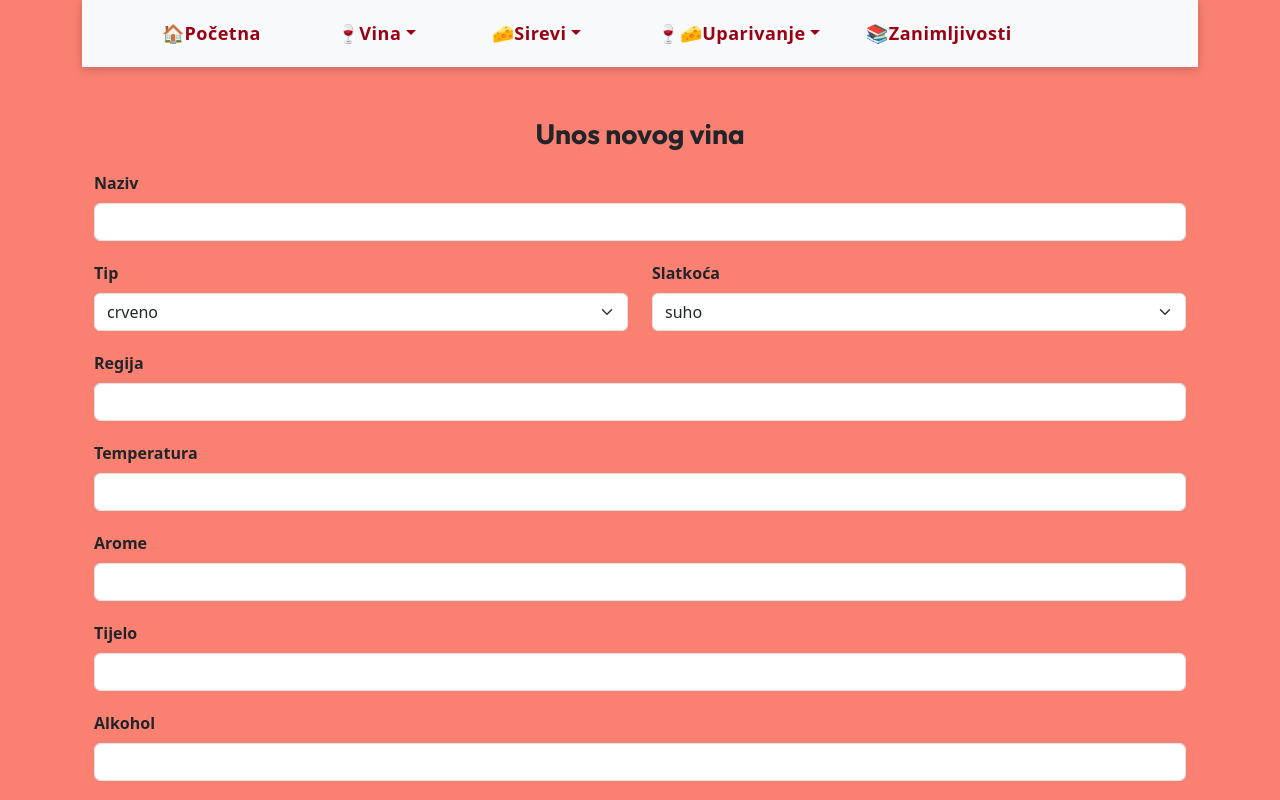
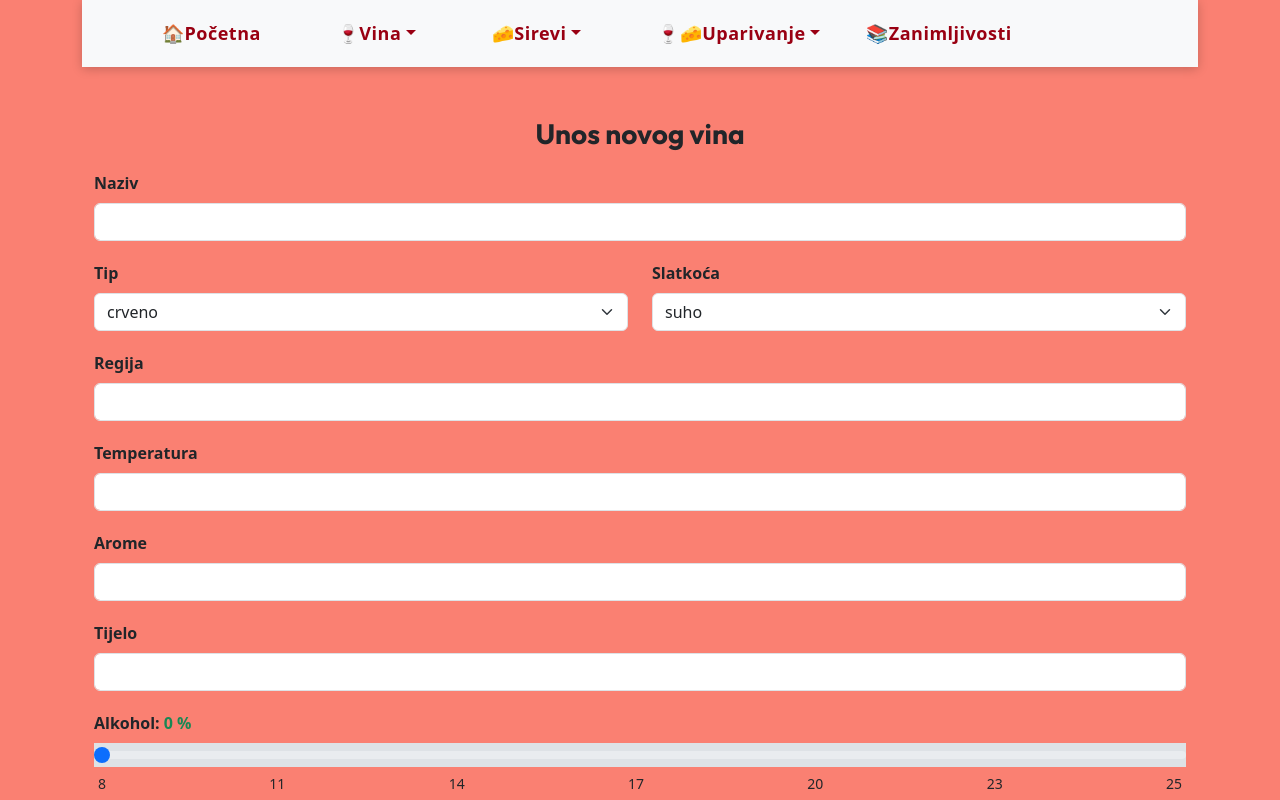
Before and after one commit to Tankred031/WineAndCheesePairingApp, a React (Vite) app: page /vina/novi in a window 1280 px wide. Shown: the top 800 px of the page. Built offline with nearby package versions, Linux system fonts and the light colour scheme.

Commit message:
Update VinaNovi.jsx

```diff
--- a/src/pages/vina/VinaNovi.jsx
+++ b/src/pages/vina/VinaNovi.jsx
@@ -2,11 +2,14 @@ import { Link, useNavigate } from "react-router-dom";
 import { RouteNames } from "../../constants";
 import { Button, Col, Form, Row } from "react-bootstrap";
 import VinaService from "../../services/vina/VinaService";
+import { useState } from "react";
 
 
 export default function VinaNovi() {
 
     const navigate = useNavigate()
+    const [alkohol, setAlkohol] = useState(0)
+
 
     async function dodaj(vino) {
         await VinaService.dodaj(vino).then(() => {
@@ -40,9 +43,19 @@ export default function VinaNovi() {
             slatkoca: podaci.get('slatkoca'),
             arome: podaci.get('arome'),
             tijelo: podaci.get('tijelo'),
-            alkohol: podaci.get('alkohol')
+            alkohol: alkohol
         })
     }
+
+    function getBoja(alkohol) {
+        if (alkohol <= 11) return '#198754'
+        if (alkohol <= 12) return '#ffc107'
+        if (alkohol <= 15) return '#dc3545'
+        return '#6f42c1'
+    }
+
+    const postotak = ((alkohol - 8) / (25 - 8)) * 100
+    const boja = getBoja(alkohol)
 
     return (
         <>
@@ -88,7 +101,7 @@ export default function VinaNovi() {
 
                 <Form.Group controlId="temperatura" className="form-group-custom">
                     <Form.Label className="form-label-custom">Temperatura</Form.Label>
-                    <Form.Control type="text" name="temperatura" required/>
+                    <Form.Control type="text" name="temperatura" required />
                 </Form.Group>
 
 
@@ -104,8 +117,34 @@ export default function VinaNovi() {
                 </Form.Group>
 
                 <Form.Group controlId="alkohol" className="form-group-custom">
-                    <Form.Label className="form-label-custom">Alkohol</Form.Label>
-                    <Form.Control type="text" name="alkohol" required />
+                    <Form.Label className="form-label-custom">
+                        Alkohol: <strong style={{ color: boja }}>
+                            {alkohol} %
+                        </strong></Form.Label>
+                    <Form.Range
+                        min="8"
+                        max="25"
+                        step="0.1"
+                        value={alkohol}
+                        onChange={(e) => setAlkohol(parseFloat(e.target.value))}
+                        style={{
+                            background: `linear-gradient(to right,
+                        ${boja} 0%,
+                        ${boja} ${postotak}%,
+                        #dee2e6 ${postotak}%,
+                        #dee2e6 100%
+                        )`
+                        }}
+                    />
+                    <div className="d-flex justify-content-between px-1">
+                        <small>8</small>
+                        <small>11</small>
+                        <small>14</small>
+                        <small>17</small>
+                        <small>20</small>
+                        <small>23</small>
+                        <small>25</small>
+                    </div>
                 </Form.Group>
 
                 <hr style={{ marginTop: '50px', border: '0' }} />
```
